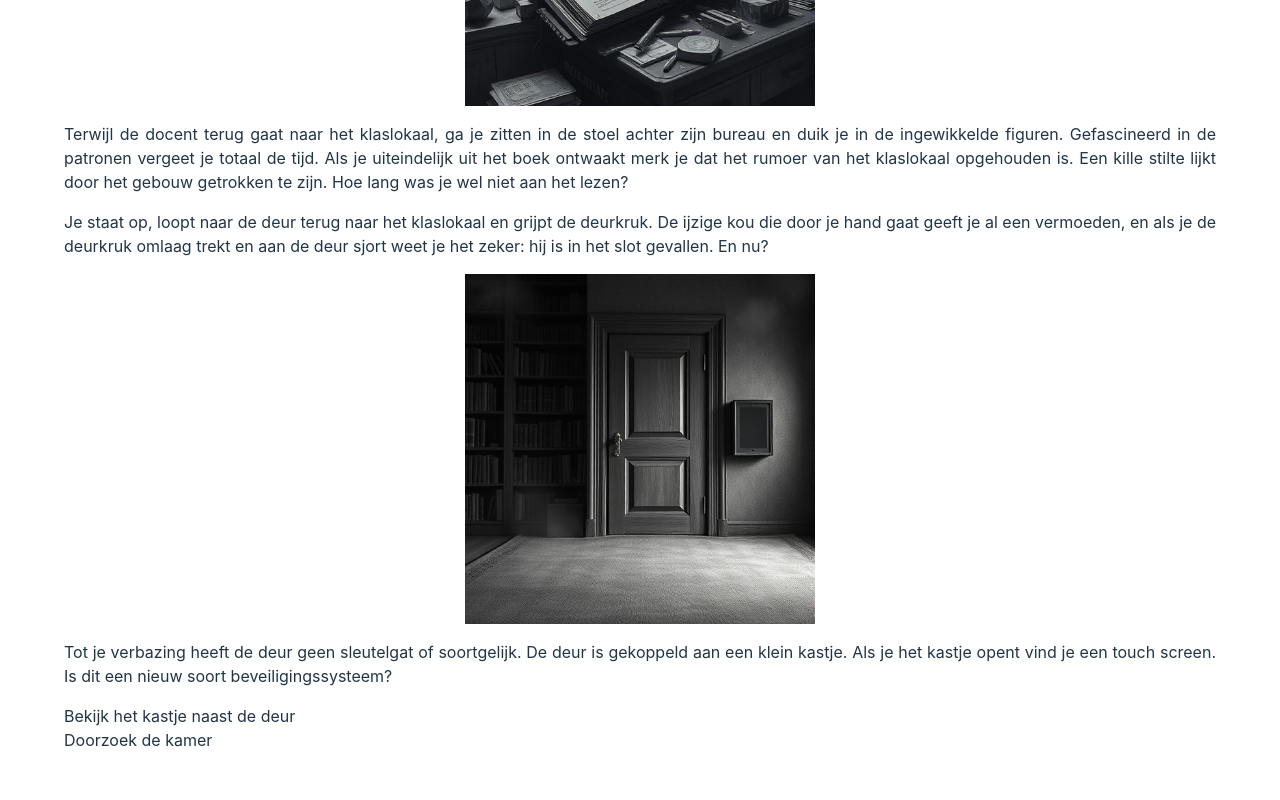
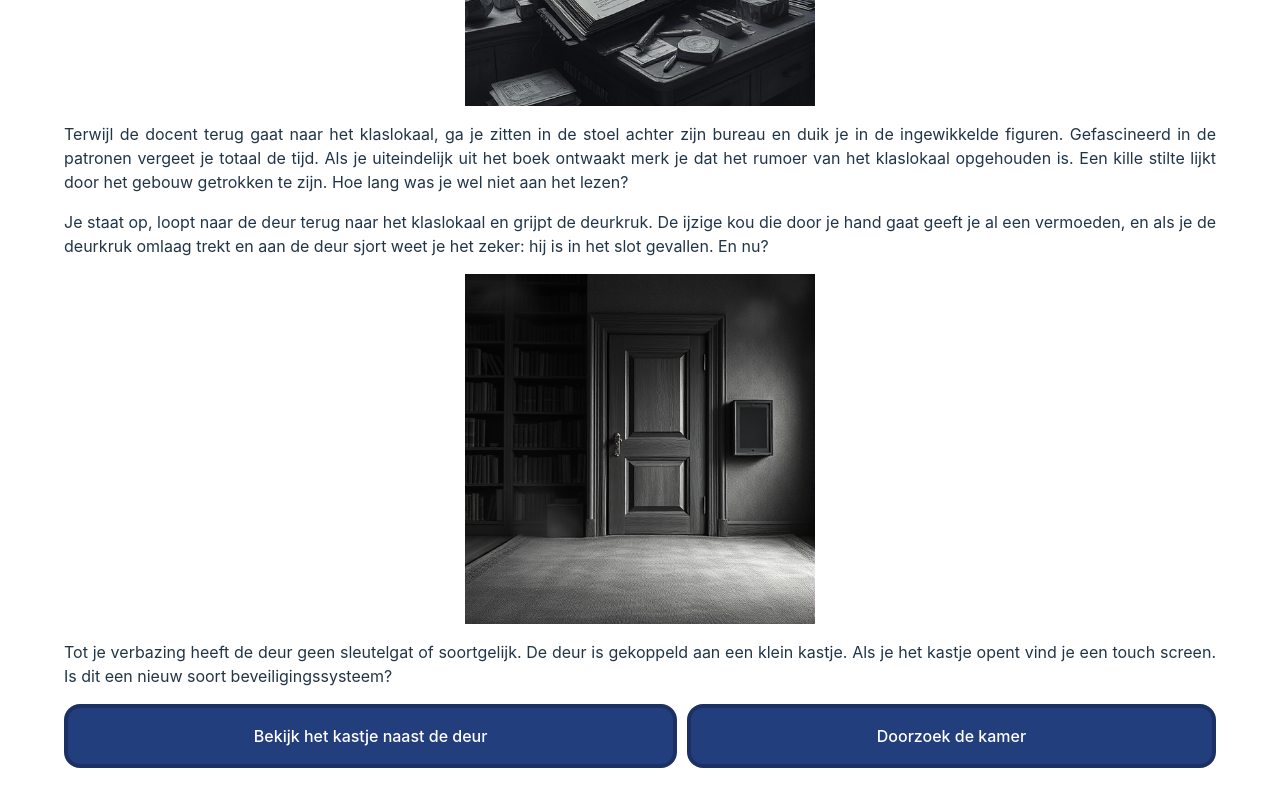
Before and after one commit to HildoBijl/escaperoom, a React (Vite) app: page /spel in a window 1280 px wide. Shown: the part 404-1204 px from the top of the page. Before the commit the page ends 1156 px from the top, so only its background shows below. Built offline with nearby package versions, Linux system fonts and the light colour scheme.

Commit message:
Style the choice buttons

```diff
--- a/src/components/Page/Subpage.jsx
+++ b/src/components/Page/Subpage.jsx
@@ -1,5 +1,5 @@
 import { Container } from '../Container'
 
 export function Subpage({ children }) {
-	return <Container sx={{ position: 'relative' }}>{children}</Container>
+	return <Container sx={{ paddingBottom: '2rem', position: 'relative' }}>{children}</Container>
 }
--- a/src/pages/Game/Game.jsx
+++ b/src/pages/Game/Game.jsx
@@ -31,9 +31,9 @@ function Location(props) {
 
 	return <>
 		<Location {...{ ...props, numVisits }} />
-		{(actions || []).map((action, actionIndex) => {
+		{(actions || []).map((actionData, actionIndex) => {
 			const isCurrentAction = isCurrentLocation && actionIndex === actions.length - 1
-			return <Action key={actionIndex} {...{ ...props, action, actionIndex, isCurrentAction }} />
+			return <Action key={actionIndex} {...{ ...props, ...actionData, actionIndex, isCurrentAction }} />
 		})}
 		<Choice {...{ ...props, lastAction: lastOf(actions || []) }} />
 	</>
--- a/src/pages/Game/components/ChoiceButtons.jsx
+++ b/src/pages/Game/components/ChoiceButtons.jsx
@@ -1,12 +1,48 @@
+import { useTheme, darken } from '@mui/material/styles'
+import Box from '@mui/material/Box'
+
 import { updateHistory } from '../engine'
 
 // ChoiceButtons renders the buttons which the user can choose from, given a list of options.
 export function ChoiceButtons({ options, setHistory }) {
-	return <div>
+	const theme = useTheme()
+	return <Box style={{ display: 'flex', flexFlow: 'row wrap', justifyContent: 'space-between', alignItems: 'stretch', gap: '0.6rem' }}>
 		{options.map((option, optionIndex) => {
 			const { text, action } = option
 			const processChoice = () => setHistory(history => updateHistory(history, action))
-			return <div key={optionIndex} onClick={processChoice}>{text}</div>
+			return <Box
+				key={optionIndex}
+				sx={{
+					// Coloring.
+					background: theme.palette.primary.main,
+					borderStyle: 'solid',
+					borderWidth: '0.25rem',
+					borderColor: darken(theme.palette.primary.main, 0.2),
+					color: theme.palette.primary.contrastText,
+
+					'&:hover': {
+						background: darken(theme.palette.primary.main, 0.2),
+						borderColor: darken(theme.palette.primary.main, 0.4),
+					},
+
+					// Sizing.
+					borderRadius: '1rem',
+					flexGrow: 1,
+					fontWeight: 500,
+					height: '3.5rem',
+					minWidth: '12rem',
+
+					// Contents.
+					display: 'flex',
+					flexFlow: 'row nowrap',
+					justifyContent: 'center',
+					alignItems: 'center',
+					textAlign: 'center',
+					cursor: 'pointer',
+				}}
+				onClick={processChoice}>
+				{text}
+			</Box>
 		})}
-	</div>
+	</Box>
 }
--- a/src/pages/Game/locations/Office.jsx
+++ b/src/pages/Game/locations/Office.jsx
@@ -24,12 +24,25 @@ export function Location({ numVisits, clearHistory }) {
 }
 
 export function Action({ action }) {
-	return <p>Je hebt het volgende gedaan: {JSON.stringify(action)}</p>
+	console.log(action)
+	switch (action.type) {
+		case 'search':
+			return <>
+				<p>Er zit een scherm op.</p>
+				<p>ToDo: input system.</p>
+			</>
+		case 'checkDoor':
+			return <>
+				<p>Je vindt wat notities.</p>
+			</>
+		default:
+			throw new Error(`Invalid action type: cannot determine what to do with an action of type "${action.type}" at the current location.`)
+	}
 }
 
 export function Choice({ setHistory }) {
-	return <ChoiceButtons options={[
+	return <ChoiceButtons setHistory={setHistory} options={[
 		{ text: 'Bekijk het kastje naast de deur', action: 'checkDoor' },
 		{ text: 'Doorzoek de kamer', action: 'search' },
-	]} setHistory={setHistory} />
+	]} />
 }
```
